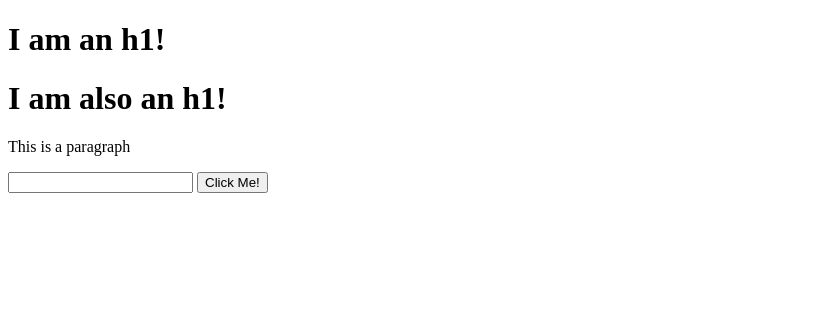
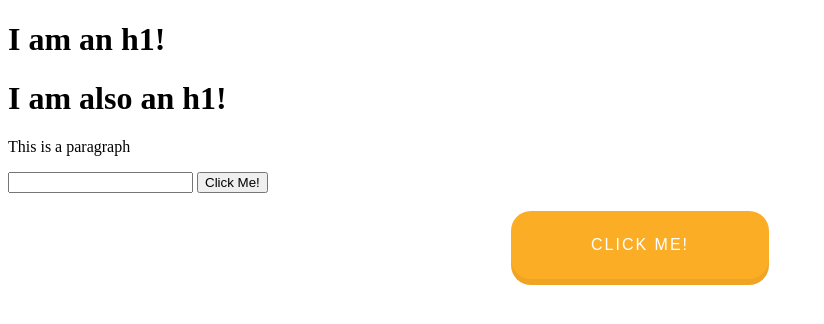
Before and after one commit to mitalimehta/advancedweb, a plain HTML site: page index.html in a window 1280 px wide. Shown: the whole page, without its empty margins (0-824 px from the left). Drawn offline with Linux system fonts and the light colour scheme.

Commit message:
animated button

```diff
--- a/index.css
+++ b/index.css
@@ -1,17 +1,13 @@
 h1:hover {
     background-color: purple;
     color: aquamarine;
-}
-
-button:hover {
-    color: white;
 }
 
 input:focus {
     background-color: teal;
 }
 
-button:focus {
+/*button:focus {
     border-radius: 10px;
     background-color: #2ecc71;
 }
@@ -20,6 +16,10 @@ button:active {
     background-color: orange;
     font-size: 30px;
 }
+button:hover {
+    color: white;
+}
+*/
 
 h1:active, p:active {
     color: yellow;
@@ -28,3 +28,31 @@ h1:active, p:active {
 a:active{
     color: purple;
 }
+
+.btn {
+    outline: none;
+    border: none;
+    cursor: pointer;
+    display: block;
+    position: relative;
+    background-color: #fcad26;
+    font-size: 16px;
+    font-weight: 300px;
+    color: white;
+    text-transform: uppercase;
+    letter-spacing: 2px;
+    padding: 25px 80px;
+    margin: 0 auto;
+    border-radius: 20px;
+    box-shadow: 0 6px #efa424;
+}
+
+.btn:hover {
+    box-shadow: 0 4px #efa424;
+    top: 2px;
+}
+
+.btn:active {
+    box-shadow: none;
+    top: 6px;
+}
--- a/index.html
+++ b/index.html
@@ -16,6 +16,8 @@
 <input type="text" />
 
 <button>Click Me!</button>
+<br /><br />
+<button class="btn">Click Me!</button>
 
 </body>
 </html>
```
